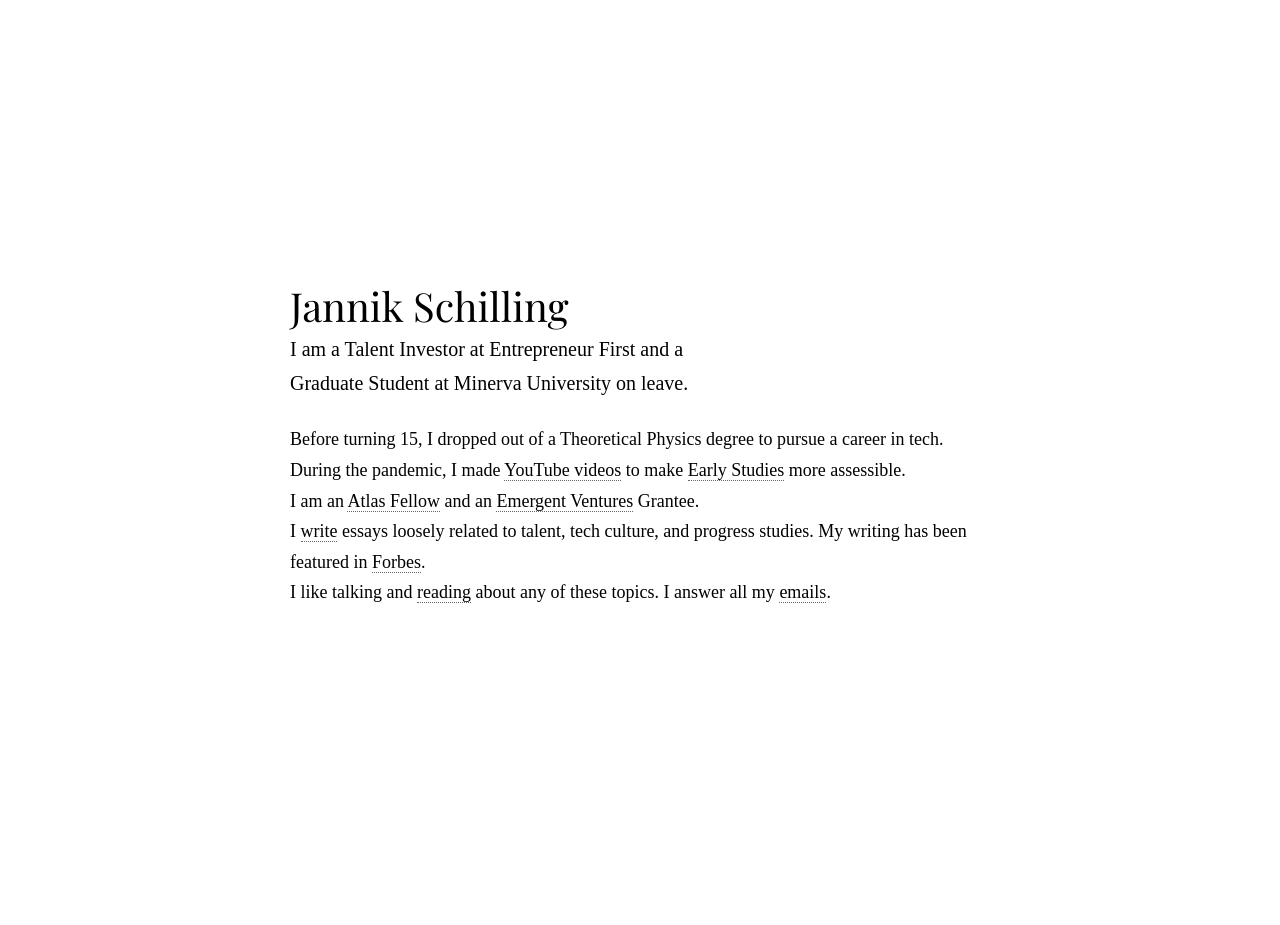
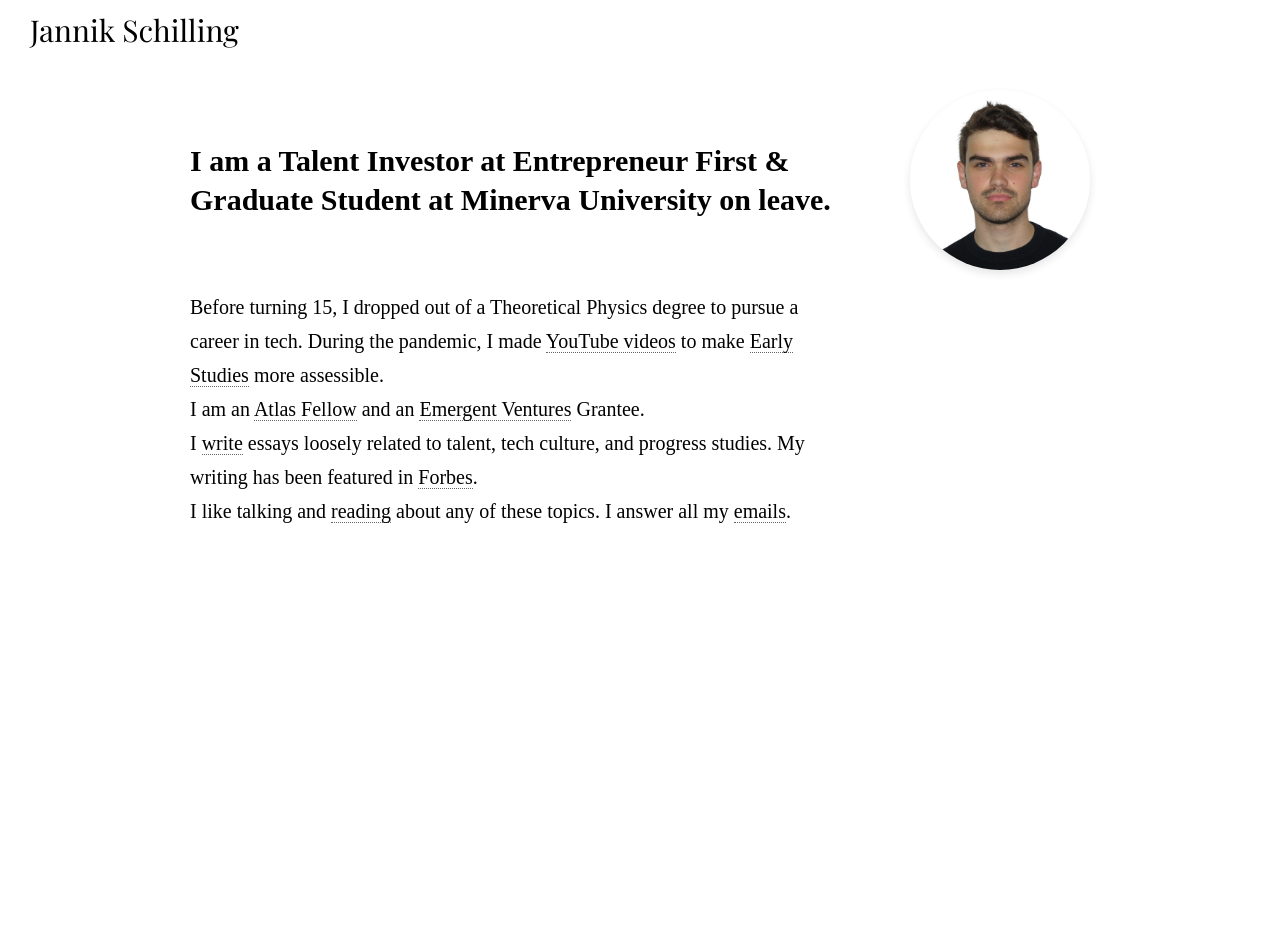
Before and after one commit to jannikls/jannikls.github.io, a Jekyll site: the page built from index.md, in a window 1280 px wide. Built offline with Jekyll 4.4.1, drawn with Linux system fonts in a browser that asks for light colours; some web fonts are replaced; before the commit the page ends 900 px from its top, so only the background shows below that.

Commit message:
major design update

```diff
--- a/_layouts/default.html
+++ b/_layouts/default.html
@@ -8,6 +8,8 @@
   <link href="https://fonts.googleapis.com/css2?family=Playfair+Display&display=swap" rel="stylesheet">
   <link href="https://fonts.googleapis.com/css2?family=PT+Serif:ital,wght@0,400;0,700;1,400;1,700&display=swap" rel="stylesheet">
   <link href="https://fonts.googleapis.com/css2?family=Alice&display=swap" rel="stylesheet">
+  <link href="https://fonts.googleapis.com/css2?family=Lato:ital,wght@0,100;0,300;0,400;0,700;0,900;1,100;1,300;1,400;1,700;1,900&display=swap" rel="stylesheet">
+  <link href="https://fonts.googleapis.com/css2?family=Source+Serif+4:ital,opsz,wght@0,8..60,200..900;1,8..60,200..900&display=swap" rel="stylesheet">
   <link rel="stylesheet" href="{{ site.baseurl }}/assets/css/default.css">
 
   <!-- Google Tag Manager -->
@@ -22,17 +24,22 @@
   </script>
   <!-- End Google Tag Manager -->
 </head>
+
 <body>
+  <div class="name-header">
+    <h1>Jannik Schilling</h1>
+  </div>
+
   <div class="content-box">
   <header class="header-bg">
     <div class="header-content">
       <div class="flex-container">
         <div class="content">
-          <h1>Jannik Schilling</h1>
-          <p class="header">I am a Talent Investor at Entrepreneur First and a Graduate Student at Minerva University on leave.</p>
+          <!--<h1>Jannik Schilling</h1>-->
+          <p class="header">I am a Talent Investor at Entrepreneur First & Graduate Student at Minerva University on leave.</p>
         </div>
         <div class="content">
-          <!--<img class="circular--square" src="{{ site.baseurl }}/assets/img/jannik-6.jpg" width="200px" height="200px" alt="Jannik Schilling Profile Image">-->
+          <img class="circular--square" src="{{ site.baseurl }}/assets/img/jannik-4.jpg" width="180px" height="180px" alt="Jannik Schilling Profile Image">
         </div>
       </div>
     </div>
@@ -41,8 +48,10 @@
 
   <main class="main-content">
     <div class="body-container">
-      <div class="grey-text">
-        {{content}}
+      <div class="inner-container">
+        <div class="grey-text">
+          {{content}}
+        </div>
       </div>
     </div>
   </main>
--- a/assets/css/default.css
+++ b/assets/css/default.css
@@ -21,8 +21,9 @@
 }
 
 .content-box {
+  /* margin-top: 50px; */
   border: 0px solid black;
-  padding: 10px; /* Optional: Add padding to the content */
+  padding-top: 40px; /* Optional: Add padding to the content */
 }
 
 :root {
@@ -58,12 +59,48 @@
 }
 
 h1 {
-  font-size: 40px;
+  font-size: 30px;
   font-weight: 400;
-  font-family: 'Playfair Display', serif;
+  font-family: "Playfair Display", serif;
   padding-bottom: 0px;
   margin: 0; /* Reset the margin */
   color: var(--header-font-color);
+}
+
+h2 {
+  padding-top: 30px;
+  font-size: 22px;
+  font-weight: 400;
+  line-height: 1.3em;
+  font-style: italic;
+}
+
+h3 {
+  font-size: 20px;
+  line-height: 1.3em;
+  font-family: 'Alice', serif;
+}
+
+p {
+  font-size: 20px; /* */
+  font-family: 'Alice', serif;
+  line-height: calc(1em + 0.7em); /* Adjust as needed */
+  margin-top: 0;
+  margin-bottom: 0.7em;
+  margin-left: 0;
+  margin-right: 0;
+  padding-left: 0;
+  padding-right: 0;
+}
+
+p.header {
+  font-size: 30px;
+  font-family: "Alice", serif;
+  font-weight: 600;
+  line-height: calc(1em + 0.3em); /* Adjust as needed */
+  color: var(--header-font-color);
+  padding: 0;
+  margin: 0;
 }
 
 li {
@@ -93,31 +130,6 @@
   text-align: justify;
   margin-left: 0px;
   margin-right: 0px;
-}
-
-/* Table Styles */
-.table {
-  width: 100%;
-  border-collapse: collapse;
-  margin-bottom: 20px;
-}
-
-.table th,
-.table td {
-  border: 1px solid #ddd;
-  padding: 8px;
-  text-align: left;
-}
-
-/* Table Header */
-.table th {
-  background-color: #f2f2f2;
-  font-weight: bold;
-}
-
-/* Alternate row colors */
-.table tr:nth-child(even) {
-  background-color: #f9f9f9;
 }
 
 a {
@@ -168,22 +180,16 @@
   line-height: calc(1em + 0.7em); /* Adjust as needed */
 }
 
-p {
-  font-size: 18px; /* */
-  font-family: 'Alice', serif;
-  line-height: calc(1em + 0.7em); /* Adjust as needed */
-  margin-top: 0;
-  margin-bottom: 0.7em;
-  margin-left: 0;
-  margin-right: 0;
-  padding-left: 0;
-  padding-right: 0;
-}
-
-p.header {
-  font-size: 20px;
-  line-height: calc(1em + 0.7em); /* Adjust as needed */
-  color: var(--header-font-color);
+/* Header Styles */
+.name-header {
+  position: absolute;
+  top: 0;
+  left: 30px;
+  width: 100%; /* Makes the header responsive */
+  max-width: 700px; /* Maximum width of the header */
+  padding: 10px 0; /* Adjust as needed */
+  text-align: left;
+  z-index: 1000; /* Ensures the header is above other content */
 }
 
 /* Image Styles */
@@ -205,13 +211,9 @@
   justify-content: space-between; /* flex-start or space-between*/
   margin: 0;
   padding: 0;
+  margin-top: 25px;
 }
 
-body::before,
-body::after {
-  content: "";
-  flex: 1;
-}
 
 /* Body Content Styles */
 .main-content {
@@ -220,12 +222,19 @@
 }
 
 .body-container {
-  max-width: 700px; /* Set max width for body content */
+  max-width: 900px; /* Set max width for body content */
   margin: 0 auto; /* Center the body content */
   padding: 10px;
   padding-bottom: var(--space-header);
+  position: relative; /* For positioning the inner container */
 }
 
+.inner-container {
+  max-width: 650px;
+  position: absolute; /* Position relative to the body-container */
+  left: 0; /* Align to the left edge of body-container */
+  padding: 10px; /* Optional, based on your design needs */
+}
 
 .body-container .blog {
   background-color: #f7f7f7;
@@ -234,60 +243,52 @@
   padding: 10px;
 }
 
-
 /* Header Styles */
 .header-bg {
   background-color: var(--header-color); /* Set header background color */
   padding-top: var(--space-header);
   padding-bottom: var(--space-header);
-
 }
 
 .header-content {
-  max-width: 670px; /* Set maximum width for the content */
+  max-width: 900px; /* Set maximum width for the content */
   margin: 0 auto; /* Center align the content */
 }
 
 .flex-container {
-  max-width: 700px;
   display: flex;
-  justify-content: space-between;
-  gap: 60px;
-  margin: 0 -15px;
-  width: calc(100% + 30px);
-}
-
-.content {
-  /*flex: 1 1 45%; /* Adjust the width as needed */
-  /*max-width: 100%; /* Allow content to adapt within the flex container */
-  justify-content: center; /* Vertically center content */
-  align-items: center; /* Vertically centers the image */
+  justify-content: space-between; /* Horizontally aligns items with space between them */
+  align-items: center; /* Vertically center items in the container */
+  gap: 0px; /* Space between items */
+  margin: 0 auto; /* Center the container, fixing the negative margin issue */
+  max-width: 900px; /* Maximum width of the container */
+  background-color: #fff; /* Background color */
 }
 
 .content:nth-child(1) {
+  padding-right: 20px;
+}
+
+/*
+.content:nth-child(1) {
   flex: 8; /* Adjust the first column size */
   /*max-width: 600px;
-  display: flex; /* Add display flex */
-  flex-direction: column; /* Set flex-direction to column */
-  justify-content: center; /* Center content vertically */
-  align-items: flex-start; /* Align content to the start (top) */
-  /* Other styles */
-  text-align: left; /* Align the text to the left */
-  margin-right: auto; /* Auto margin to push text to the left */
+  display: flex; /* Add display flex
+  flex-direction: column; /* Set flex-direction to column
+  justify-content: center; /* Center content vertically
+  align-items: flex-start; /* Align content to the start (top)
+  /* Other styles
+  text-align: left; /* Align the text to the left
+  margin-right: auto; /* Auto margin to push text to the left
 }
 
 
 .content:nth-child(2) {
-  flex: 3; /* Adjust the second column size */
-  text-align: right; /* Align the image to the right */
-  margin-left: auto; /* Auto margin to push image to the right */
-  /* Other styles */
-}
-
-
-
-
-
+  flex: 3; /* Adjust the second column size
+  text-align: right; /* Align the image to the right
+  margin-left: auto; /* Auto margin to push image to the right
+  /* Other styles
+} */
 
 
 @media (min-width: 730px) and (max-width: 1024px) {
@@ -295,14 +296,6 @@
   .h1 {
     text-align: left;
   }
-
-  /*.content {
-    width: calc(50%-5px);
-    max-width: 600px;
-    margin: 0 -15px;
-    padding-right: 40px;
-    padding-left: 5px;
-  }*/
 
   .content {
     max-width: 600px;
@@ -321,16 +314,23 @@
     padding-left: 0px;
     padding-right: 0px;
   }
+
+  .body-container {
+    max-width: 700px; /* Set max width for body content */
+    margin: 0 auto; /* Center the body content */
+    padding: 10px;
+    padding-bottom: var(--space-header);
+    position: relative; /* For positioning the inner container */
+  }
+
+  .inner-container {
+    max-width: 550px;
+    position: absolute; /* Position relative to the body-container */
+    left: 0; /* Align to the left edge of body-container */
+    padding: 10px; /* Optional, based on your design needs */
+  }
+
 }
-
-
-
-
-
-
-
-
-
 
 /* Media Query for Responsive Design */
 @media (max-width: 730px) {
@@ -348,7 +348,7 @@
   }
 
   .header-content {
-    max-width: 670px; /* Set maximum width for the content */
+    max-width: 700px; /* Set maximum width for the content */
     margin: 0 0; /* Center align the content */
   }
 
@@ -371,7 +371,7 @@
 
   .content:nth-child(1) {
     padding-left: 15px;
-    padding-right: 15px;
+    padding-right: 50px;
   }
 
   .flex-container > div:nth-child(1) {
@@ -401,21 +401,5 @@
     padding: 0;
     padding-left: 5px;
     padding-right: 5px;
-    padding-top: 20px;
     }
 }
-
-
-h2 {
-  padding-top: 30px;
-  font-size: 22px;
-  font-weight: 400;
-  line-height: 1.3em;
-  font-style: italic;
-}
-
-h3 {
-  font-size: 20px;
-  line-height: 1.3em;
-  font-family: 'Alice', serif;
-}
```
Also changed, not shown: assets/img/jannik-4.jpg (added).
